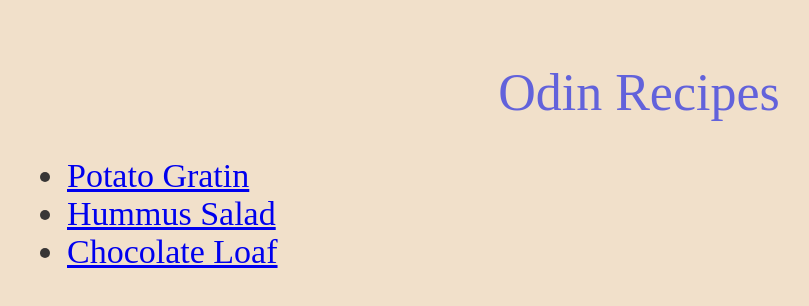
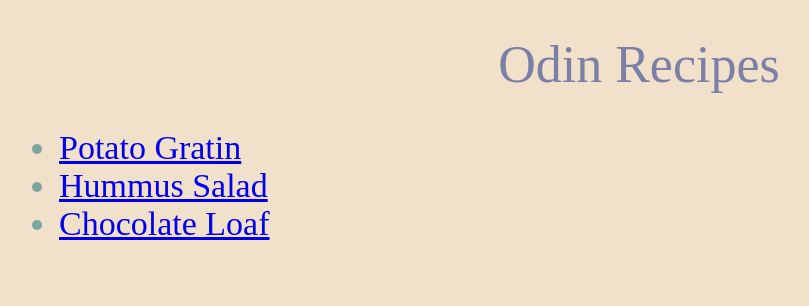
Before and after one commit to r-l-tharp/odin-recipes, a plain HTML site: page index.html in a window 1280 px wide. Shown: the whole page, without its empty margins (1-810 px from the left). Drawn offline with Linux system fonts and the light colour scheme.

Commit message:
Change color scheme

```diff
--- a/styles.css
+++ b/styles.css
@@ -3,15 +3,15 @@ h1
     {font-weight: 100;
     text-align: center;
     font-size: 52px;
-    color:rgb(98, 98, 219) ;}
+    color: #7B80A6;}
 
 body
-    {padding: 20px;
-    background-color: rgb(241, 224, 202);
+    {margin: 20px;
+    background-color: #f1e0ca;
     font-family: "Times New Roman", serif;
     text-align: center;
     font-size: 20px;
-    color: rgb(56, 54, 54)}
+    color: #7BA69E}
 
 .list
     {font-size: 34px;
```
